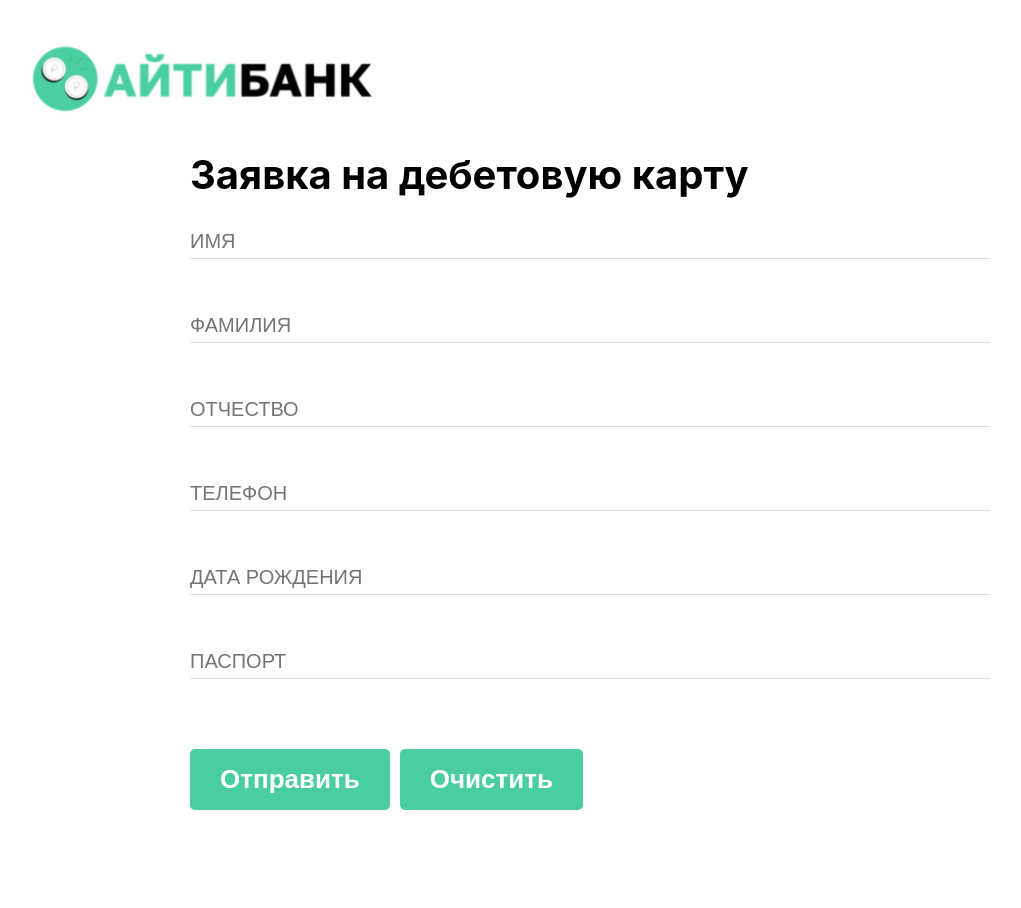
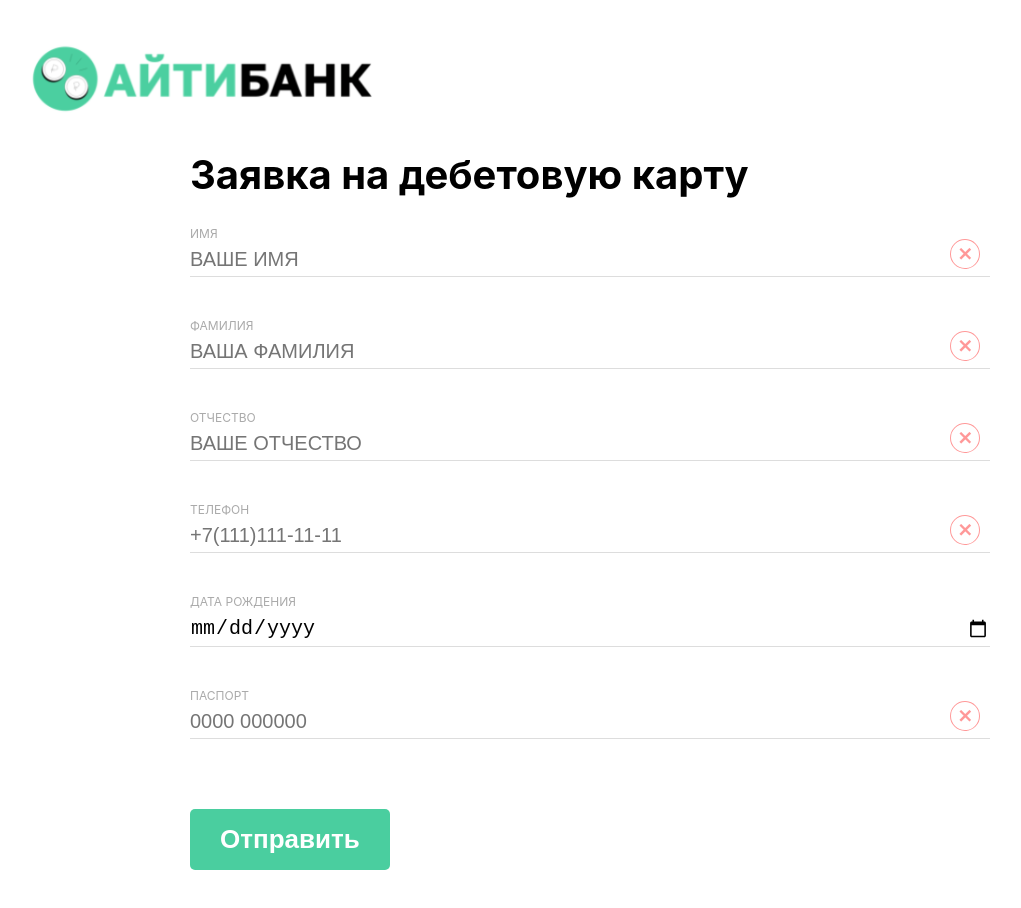
Before and after one commit to netology-code/iqa-testing-form, a React (Vite) app: page / in a window 1280 px wide. Shown: the top 908 px of the page, without its empty margins (50-1071 px from the left). Before the commit the page ends 870 px from the top, so only its background shows below. Built offline with nearby package versions, Linux system fonts and the light colour scheme; the HTML template or start-up script is replaced by a standard one.

Commit message:
Правки по ТЗ

```diff
--- a/package.json
+++ b/package.json
@@ -10,11 +10,13 @@
   },
   "dependencies": {
     "react": "^18.2.0",
-    "react-dom": "^18.2.0"
+    "react-dom": "^18.2.0",
+    "react-input-mask": "^2.0.4"
   },
   "devDependencies": {
     "@types/react": "^18.2.15",
     "@types/react-dom": "^18.2.7",
+    "@types/react-input-mask": "^3.0.5",
     "@typescript-eslint/eslint-plugin": "^6.0.0",
     "@typescript-eslint/parser": "^6.0.0",
     "@vitejs/plugin-react": "^4.0.3",
--- a/src/App.css
+++ b/src/App.css
@@ -21,12 +21,37 @@
 }
 .form-box form h2 {
     font-size: 40px;
-    margin: 0 0 10px;
+    margin: 0 0 20px;
 }
 .input-box {
     width: 100%;
-    margin-top: 20px;
+    margin-top: 10px;
     position: relative;
+}
+.clear {
+    position: absolute;
+    top: 14px;
+    right: 10px;
+    font-size: 30px;
+    color: red;
+    transform: rotate(45deg);
+    width: 30px;
+    height: 30px;
+    border: 1px solid red;
+    border-radius: 50%;
+    text-align: center;
+    padding: 0;
+    line-height: 0.75;
+    opacity: 0.4;
+    cursor: pointer;
+}
+.clear:hover {
+    opacity: 1;
+}
+.input-label {
+    text-transform: uppercase;
+    color: #aaa;
+    font-size: 12px;
 }
 .form-box input {
     width: 100%;
@@ -41,9 +66,10 @@
     width: 100%;
     color: red;
     height: 30px;
+    font-size: 12px;
 }
 .form-box button {
-    margin-top: 40px;
+
     outline: none;
     border: none;
     background-color: #4ace9f;
@@ -53,6 +79,16 @@
     font-weight: 700;
     font-size: 26px;
     margin-right: 10px;
+}
+
+.btn-box {
+    width: 100%;
+    display: flex;
+    justify-content: flex-start;
+    gap: 30px;
+    margin-top: 40px;
+}
+.answer-box {
 }
 
 @media screen and (max-width: 500px){
--- a/src/components/Form.tsx
+++ b/src/components/Form.tsx
@@ -1,6 +1,5 @@
 import { useState } from "react";
-
-const arrCodeSymbol = [32, 40, 41, 43, 45, 48, 49, 50, 51, 52, 53, 54, 55, 56, 57];
+import InputMask from 'react-input-mask';
 
 const initialState = {
     name: '',
@@ -34,56 +33,91 @@ export const Form = () => {
     const [inputsValue, setInputsValue] = useState(initialState);
     const [isValidInp, setisValidInp] = useState(isValidInputs);
     const [textErr, setTextErr] = useState(textError);
+    const [resp, setResp] = useState({statusCode: '', statusText: ''});
 
-    const checkCorrectSymbol = (str: string): boolean => {
-        let isValidStr = true;
-        for (let i = 0; i < str.length; i += 1) {
-            if (
-                str.charCodeAt(i) < 65
-                || (str.charCodeAt(i) > 90 && str.charCodeAt(i) < 97)
-                || (str.charCodeAt(i) > 122 && str.charCodeAt(i) < 192)
-            ) {
-                isValidStr = false;
-                break;
-            }
+    const checkFIO = (name: string, value: string): boolean => {
+        if (value.length === 0) {
+            setTextErr(item => ({ ...item, [name]: 'Поле не может быть пустым' }));
+            return false;
         }
-        return isValidStr;
+        if (value.length === 1) {
+            setTextErr(item => ({ ...item, [name]: 'Значение должно быть более 1 буквы' }));
+            return false;
+        }
+        if((name === 'name' || name === 'patronymic') && value.length > 64) {
+            setTextErr(item => ({ ...item, [name]: 'Значение не может быть более 64 символов' }));
+            return false;
+        }
+        if (value.charCodeAt(value.length - 1) === 45) {
+            setTextErr(item => ({ ...item, [name]: 'Значение не может заканчиваться на дефис' }));
+             return false;
+        }
+
+        // const isValid = checkCorrectSymbol(value);
+        const isValid = value.search(/^[А-Яа-я-]+$/i) === 0 ? true : false;
+        isValid
+            ? setTextErr(item => ({ ...item, [name]: '' }))
+            : setTextErr(item => ({ ...item, [name]: 'Значение может состоять из кириллических букв и дефиса' }));
+
+        return isValid;
     }
 
     const nameHandler = (e: React.ChangeEvent<HTMLInputElement>) => {
         let isValid = true;
         const {name, value} = e.target;
 
+        if(name === 'name' || name === 'surname' || name === 'patronymic') {
+            isValid = checkFIO(name, value);
+        }
+
         if(name === 'telephone' && value.length > 0) {
-            for (let i = 0; i < value.length; i += 1) {
-                if(!arrCodeSymbol.includes(value.charCodeAt(i))) {
-                    isValid = false;
-                    break;
-                }
-            }
+            isValid = !value.includes('_');
             isValid
                 ? setTextErr(item => ({ ...item, [name]: '' }))
-                : setTextErr(item => ({ ...item, [name]: 'Не корректное значение' }))
+                : setTextErr(item => ({ ...item, [name]: 'Поле заполненно не полностью' }))
         }
         if(name === 'birthdate') {
             isValid = value === '' ? false : true;
         }
-
-        if(name === 'name' || name === 'surname' || name === 'patronymic') {
-            if(value.length > 0) {
-                isValid = checkCorrectSymbol(value);
-                isValid
-                    ? setTextErr(item => ({ ...item, [name]: '' }))
-                    : setTextErr(item => ({ ...item, [name]: 'Строка содержит не корректный символ' }))
+        if(name === 'passport') {
+            if(value.length < 13) {
+                isValid = false;
+                setTextErr(item => ({ ...item, [name]: 'Поле заполненно не полностью' }))
+                if (value.search(/^[0-9a-z\s]+$/i) === -1) {
+                    setisValidInp(item => ({ ...item, [name]: isValid }));
+                    setInputsValue(item => ({ ...item, [name]: value.slice(0, value.length - 1)}));
+                    return;
+                }
+            }
+            if(value.length >= 13) {
+                isValid = true;
+                setTextErr(item => ({ ...item, [name]: '' }))
+            }
+            if(value.length >= 14) {
+                setInputsValue(item => ({ ...item, [name]: value.slice(0, value.length - 1)}));
+                return;
+            }
+            if(value.length === 4) {
+                setisValidInp(item => ({ ...item, [name]: isValid }));
+                setInputsValue(item => ({ ...item, [name]: value + ' ' }));
+                return;
             }
         }
+
+
+
 
         setisValidInp(item => ({ ...item, [name]: isValid }));
         setInputsValue(item => ({ ...item, [name]: value }));
     }
 
-    const focusHandler = (e: React.ChangeEvent<HTMLInputElement>) => {
-        e.target.type='date';
+    const clearHandler = (e: React.SyntheticEvent<HTMLElement>) => {
+        const clickInput= e.currentTarget.dataset.clear;
+        if (clickInput) {
+            setTextErr(item => ({ ...item, [clickInput]: '' }));
+            setisValidInp(item => ({ ...item, [clickInput]: true }));
+            setInputsValue(item => ({ ...item, [clickInput]: '' }));
+        }
     }
 
     const submitHandler = async (e: React.MouseEvent<HTMLButtonElement>) => {
@@ -111,15 +145,18 @@ export const Form = () => {
             },
             body: JSON.stringify({...inputsValue, patronymic: 'Отсутствует'})
         });
-        if (result.ok && !result.redirected) {
-            const data = await result.json();
-            console.log(data);
+        // console.log(result)
+        if (result.redirected) {
+            setResp({statusCode: '301', statusText: 'Moved Permanently'})
+        } else {
+            setResp({statusCode: String(result.status), statusText: result.statusText})
         }
 
-    }
+        // if (result.ok && !result.redirected) {
+        //     const data = await result.json();
+        //     console.log(data);
+        // }
 
-    const clearHandler = (e: React.MouseEvent<HTMLButtonElement>) => {
-        e.preventDefault();
         setisValidInp(isValidInputs);
         setInputsValue(initialState);
     }
@@ -128,10 +165,12 @@ export const Form = () => {
         <form>
             <h2>Заявка на дебетовую карту</h2>
             <div className="input-box">
+                <div className="clear" data-clear="name" onClick={clearHandler}>+</div>
+                <div className="input-label">имя</div>
                 <input
                     type="text"
                     name="name"
-                    placeholder="ИМЯ"
+                    placeholder="ВАШЕ ИМЯ"
                     style={isValidInp.name ? {borderColor: '#ddd'} : {borderColor: 'red'}}
                     value={inputsValue.name}
                     onChange={nameHandler}
@@ -139,10 +178,12 @@ export const Form = () => {
                 <div className="text-error">{textErr.name}</div>
             </div>
             <div className="input-box">
+                <div className="clear" data-clear="surname" onClick={clearHandler}>+</div>
+                <div className="input-label">фамилия</div>
                 <input
                     type="text"
                     name="surname"
-                    placeholder="ФАМИЛИЯ"
+                    placeholder="ВАША ФАМИЛИЯ"
                     style={isValidInp.surname ? {borderColor: '#ddd'} : {borderColor: 'red'}}
                     value={inputsValue.surname}
                     onChange={nameHandler}
@@ -150,20 +191,26 @@ export const Form = () => {
                 <div className="text-error">{textErr.surname}</div>
             </div>
             <div className="input-box">
+                <div className="clear" data-clear="patronymic" onClick={clearHandler}>+</div>
+                <div className="input-label">отчество</div>
                 <input
                     type="text"
                     name="patronymic"
-                    placeholder="ОТЧЕСТВО"
+                    placeholder="ВАШЕ ОТЧЕСТВО"
                     style={isValidInp.patronymic ? {borderColor: '#ddd'} : {borderColor: 'red'}}
                     value={inputsValue.patronymic} onChange={nameHandler}
                 />
                 <div className="text-error">{textErr.patronymic}</div>
             </div>
             <div className="input-box">
-                <input
-                    type="text"
+                <div className="clear" data-clear="telephone" onClick={clearHandler}>+</div>
+                <div className="input-label">телефон</div>
+                <InputMask
+                    type="tel"
                     name="telephone"
-                    placeholder="ТЕЛЕФОН"
+                    placeholder="+7(111)111-11-11"
+                    mask="+7(999)999-99-99"
+                    maskChar="_"
                     style={isValidInp.telephone ? {borderColor: '#ddd'} : {borderColor: 'red'}}
                     value={inputsValue.telephone}
                     onChange={nameHandler}
@@ -171,30 +218,39 @@ export const Form = () => {
                 <div className="text-error">{textErr.telephone}</div>
             </div>
             <div className="input-box">
+            <div className="input-label">дата рождения</div>
                 <input
-                    type="text"
+                    type="date"
                     name="birthdate"
-                    placeholder="ДАТА РОЖДЕНИЯ"
+                    placeholder=""
                     style={isValidInp.birthdate ? {borderColor: '#ddd'} : {borderColor: 'red'}}
                     value={inputsValue.birthdate}
                     onChange={nameHandler}
-                    onFocus={focusHandler}
+                    // onFocus={focusHandler}
                 />
                 <div className="text-error">{textErr.birthdate}</div>
             </div>
             <div className="input-box">
+                <div className="clear" data-clear="passport" onClick={clearHandler}>+</div>
+                <div className="input-label">паспорт</div>
                 <input
                     type="text"
                     name="passport"
-                    placeholder="ПАСПОРТ"
+                    placeholder="0000 000000"
                     style={isValidInp.passport ? {borderColor: '#ddd'} : {borderColor: 'red'}}
                     value={inputsValue.passport}
                     onChange={nameHandler}
                 />
                 <div className="text-error">{textErr.passport}</div>
             </div>
-            <button onClick={submitHandler}>Отправить</button>
-            <button onClick={clearHandler}>Очистить</button>
+            <div className="btn-box">
+                <button onClick={submitHandler}>Отправить</button>
+                {resp.statusCode && <div className="answer-box">
+                    <div>Ответ сервера:</div>
+                    <div className="answer-code">Код ответа: {resp.statusCode}</div>
+                    <div className="answer-text">Текст ответа: {resp.statusText}</div>
+                </div>}
+            </div>
         </form>
     )
 }
```
Also changed, not shown: 2 other files (tests, documents, lock files or other folders).
